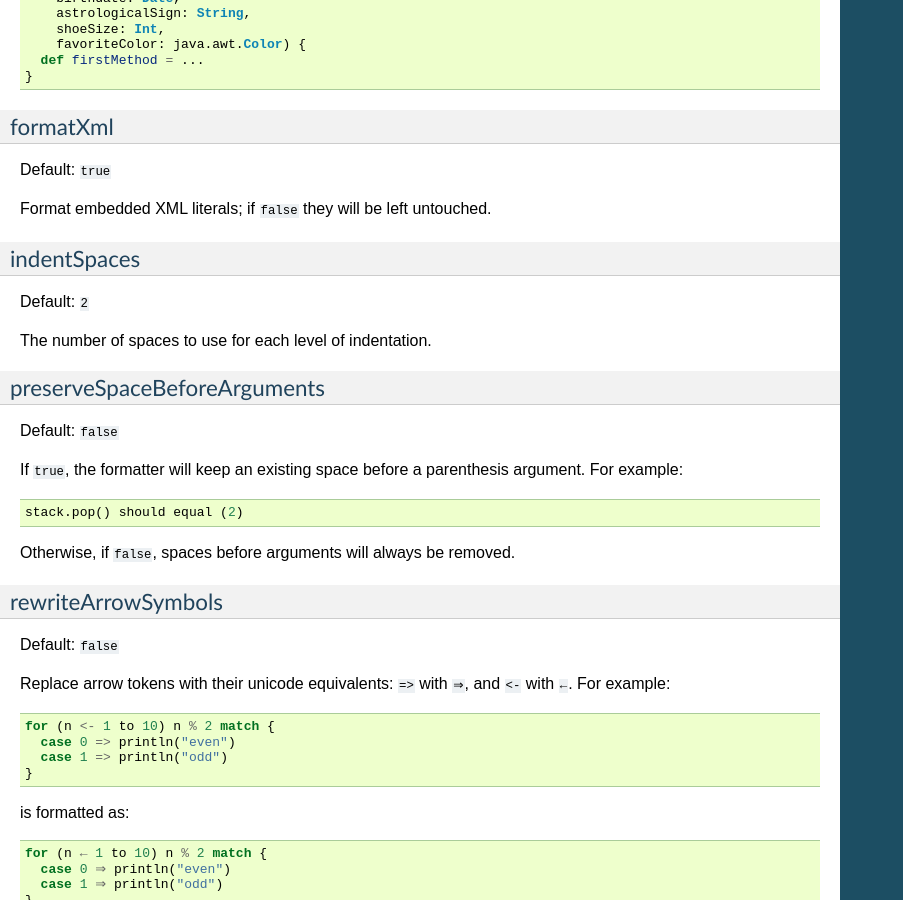
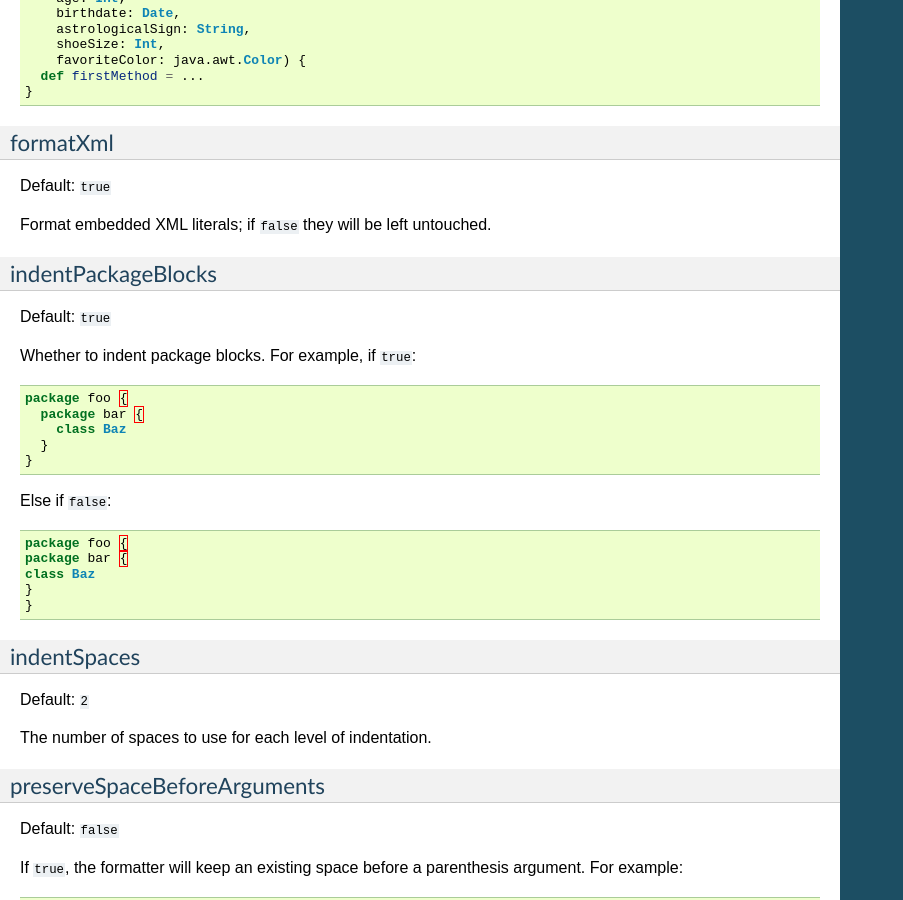
Before and after one commit to scala-ide/scalariform, a Sphinx documentation site: the page built from docs/source/README.rst, in a window 1280 px wide and 900 px high, scrolled down 3637 px. Shown: the whole window, without its empty margins (0-903 px from the left). Built offline with Sphinx 7.4.7, drawn with Linux system fonts in a browser that asks for light colours; some of the changed text lies outside the part shown.

Commit message:
Add IndentPackageBlocks formatting preference

```diff
--- a/docs/source/README.rst
+++ b/docs/source/README.rst
@@ -103,6 +103,7 @@ Usage::
     [+|-]compactStringConcatenation     Enable/disable Omit spaces when formatting a '+' operator on String literals
     [+|-]doubleIndentClassDeclaration   Enable/disable Double indent either a class's parameters or its inheritance list
     [+|-]formatXml                      Enable/disable Format XML literals
+    [+|-]indentPackageBlocks            Enable/disable Indent package blocks
     -indentSpaces=[1-10]                Set Number of spaces to use for indentation
     [+|-]preserveSpaceBeforeArguments   Enable/disable Preserve a space before a parenthesis argument
     [+|-]rewriteArrowSymbols            Enable/disable Replace arrow tokens with unicode equivalents: => with ⇒, and <- with ←
@@ -226,6 +227,27 @@ Default: ``true``
 
 Format embedded XML literals; if ``false`` they will be left untouched.
 
+indentPackageBlocks
+~~~~~~~~~~~~~~~~~~~
+
+Default: ``true``
+
+Whether to indent package blocks. For example, if ``true``::
+
+  package foo {
+    package bar {
+      class Baz
+    }
+  }
+
+Else if ``false``::
+
+  package foo {
+  package bar {
+  class Baz
+  }
+  }
+
 indentSpaces
 ~~~~~~~~~~~~
 
```
Also changed, not shown: README.rst (+22 -0 lines), 7 other files.
